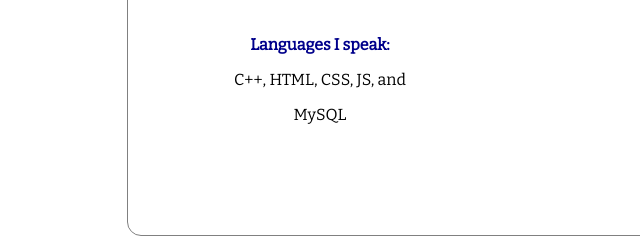
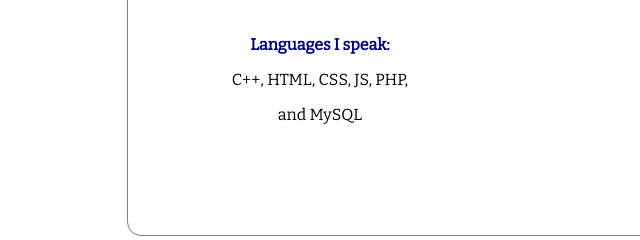
Before and after one commit to Balsingh123/Portfolio, a plain HTML site: page index.html in a window 1280 px wide. Shown: the part 1773-2013 px from the top of the page, 128-768 px from the left. Drawn offline with nearby package versions, Linux system fonts and the light colour scheme.

Commit message:
Update index.html

```diff
--- a/index.html
+++ b/index.html
@@ -300,8 +300,8 @@
         	<div class="box">
         		<p style="color: darkblue;"><b>Languages I speak:</b></p>
 
-        	   <p>C++, HTML, CSS, JS, and</p>
-        	   <p>MySQL</p>
+        	   <p>C++, HTML, CSS, JS, PHP,</p>
+        	   <p>and MySQL</p>
         	</div>
 
         	<div class="box">
```
